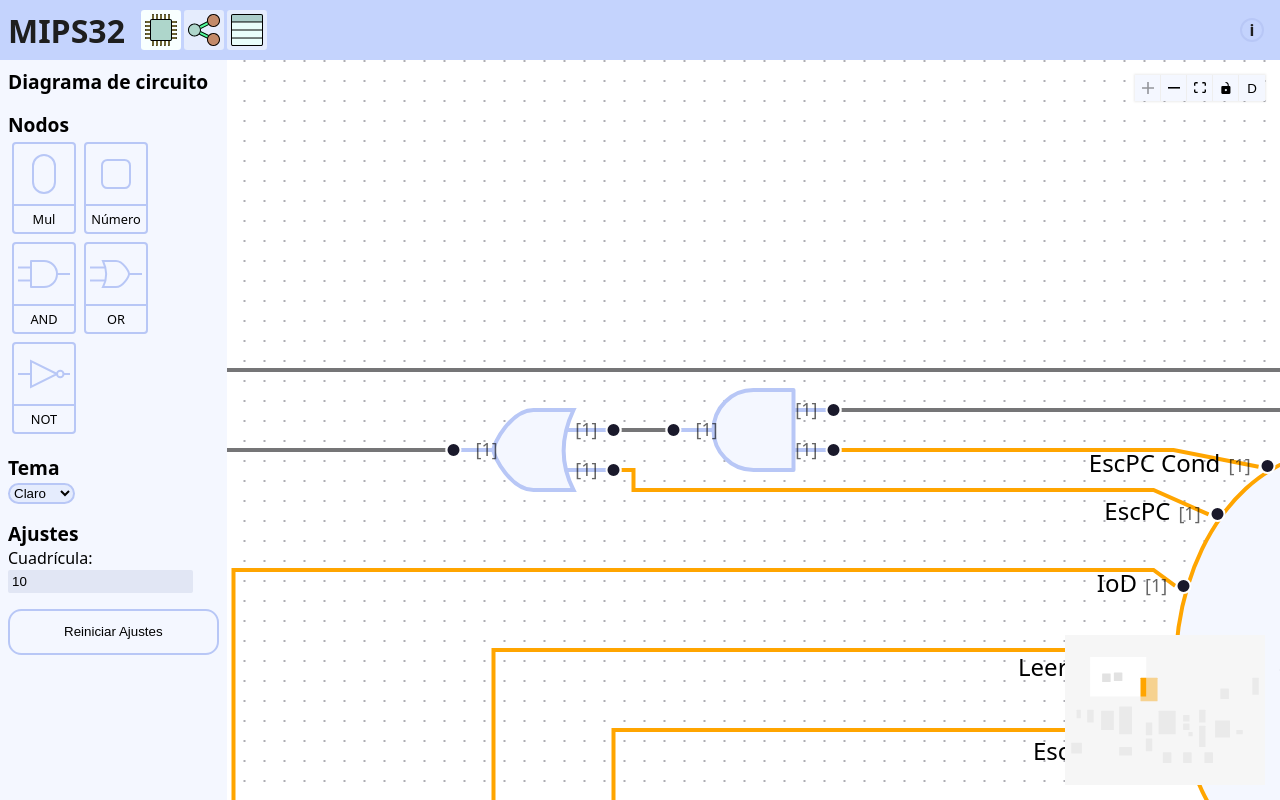
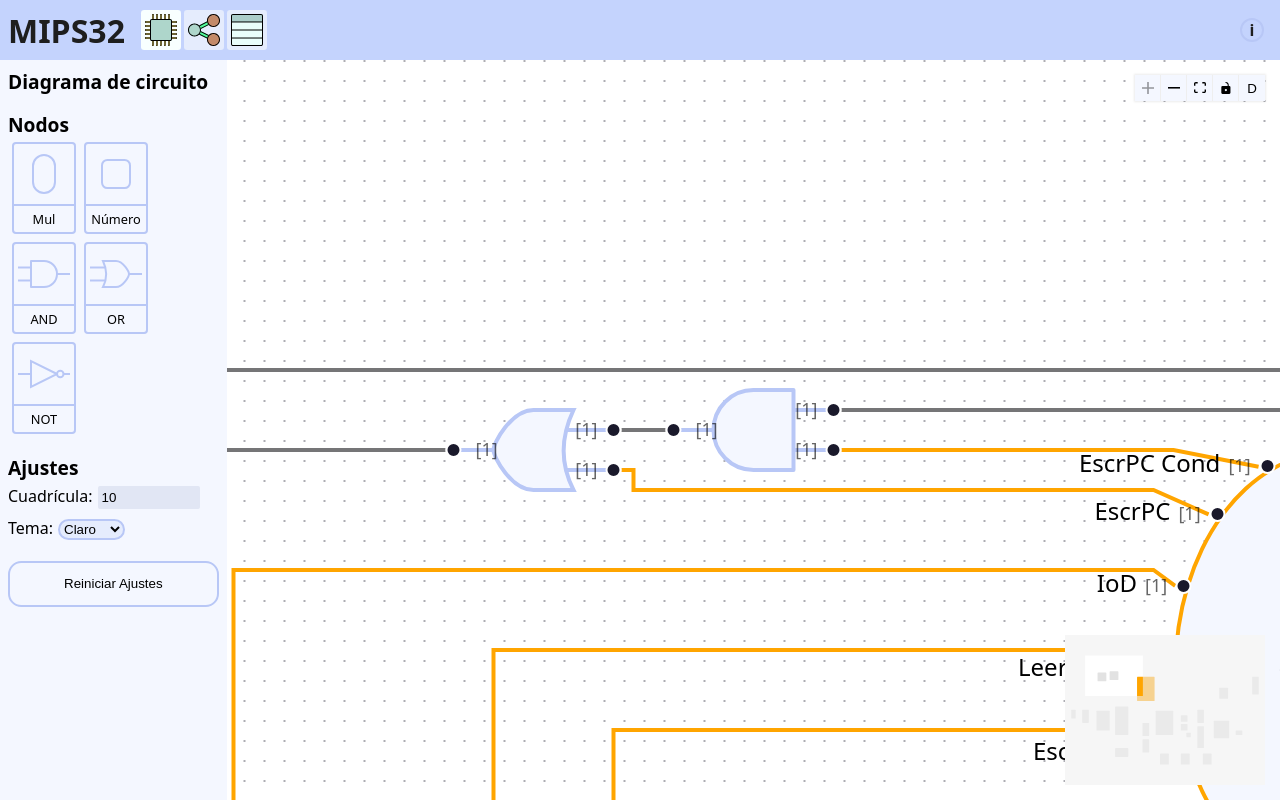
Before and after one commit to DiegoURJC1/mips32_editor_00, a React (Vite) app: page / in a window 1280 px wide. Built offline with nearby package versions, Linux system fonts and the light colour scheme; a web font is replaced by a local one.

Commit message:
Adjustments

```diff
--- a/src/App.css
+++ b/src/App.css
@@ -48,8 +48,8 @@
 .about-panel {
     background-color: var(--background-color);
     color: var(--text-color);
-    width: 30%;
-    height: 30%;
+    width: 40%;
+    height: 40%;
     display: flex;
     flex-direction: column;
     border-radius: var(--border-radius);
@@ -71,9 +71,7 @@
 }
 
 .info-panel-content {
-    justify-self: center;
-    display: flex;
-    align-items: center;
-    justify-content: center;
     text-align: center;
+    margin-top: 1rem;
+    line-height: 1.6;
 }
--- a/src/common-data/statesData.js
+++ b/src/common-data/statesData.js
@@ -9,8 +9,8 @@ export const headersData = [
     "MemaReg",
     "FuentePC1",
     "FuentePC0",
-    "AlUOp1",
-    "AlUOp0",
+    "ALUOp1",
+    "ALUOp0",
     "SelALUB1",
     "SelALUB0",
     "SelALUA",
--- a/src/flows/mips/initial-elements/initialNodes.js
+++ b/src/flows/mips/initial-elements/initialNodes.js
@@ -19,6 +19,7 @@ export function initialNodes(
     setNumHandlesControl,
 ) {
     return [
+        /*
         {
             id: 'test',
             type: 'test',
@@ -28,7 +29,7 @@ export function initialNodes(
                 height: '80px',
             },
             position: { x: 350, y: 1110 },
-        },
+        },*/
 
         {
             id: 'and',
--- a/src/flows/mips/nodes/common/handles/handleLists.js
+++ b/src/flows/mips/nodes/common/handles/handleLists.js
@@ -461,7 +461,7 @@ export function getControlHandles(size, handlePositions) {
             type: "source",
             position: Position.Left,
             bits: 1,
-            label: "EscPC Cond",
+            label: "EscrPC Cond",
             style: handlePositions.pcWriteCondOutput,
             positionInverted: true,
             isLeft: true,
@@ -471,7 +471,7 @@ export function getControlHandles(size, handlePositions) {
             type: "source",
             position: Position.Left,
             bits: 1,
-            label: "EscPC",
+            label: "EscrPC",
             style: handlePositions.pcWriteOutput,
             positionInverted: true,
             isLeft: true,
@@ -511,7 +511,7 @@ export function getControlHandles(size, handlePositions) {
             type: "source",
             position: Position.Left,
             bits: 1,
-            label: "MemoReg",
+            label: "MemaReg",
             style: handlePositions.memToRegOutput,
             positionInverted: true,
             isLeft: true,
@@ -551,7 +551,7 @@ export function getControlHandles(size, handlePositions) {
             type: "source",
             position: Position.Right,
             bits: 2,
-            label: "ALUSrcB",
+            label: "SelALUB",
             style: handlePositions.aluSrcBOutput,
             positionInverted: true,
             isLeft: true,
@@ -561,7 +561,7 @@ export function getControlHandles(size, handlePositions) {
             type: "source",
             position: Position.Right,
             bits: 1,
-            label: "ALUSrcA",
+            label: "SelALUA",
             style: handlePositions.aluSrcAOutput,
             positionInverted: true,
             isLeft: true,
--- a/src/flows/mips/nodes/common/node-toobar/CustomNodeToolbar.jsx
+++ b/src/flows/mips/nodes/common/node-toobar/CustomNodeToolbar.jsx
@@ -118,7 +118,7 @@ export default function CustomNodeToolbar(props) {
                                         <li key={handle.id}>
                                             {handle.name || handle.label}
                                             <br /> Bits: {handle.bits || 'Nan'}
-                                            <br /> Num: {handle.connectioncount || "∞"}
+                                            <br /> Num máx de conexiones: {handle.connectioncount || "∞"}
                                         </li>
                                     ))}
                                 </ul>
--- a/src/modules/about-panel/AboutPanel.jsx
+++ b/src/modules/about-panel/AboutPanel.jsx
@@ -4,8 +4,10 @@ export default function AboutPanel (props) {
         <div className="about-panel" onClick={(e) => e.stopPropagation()}>
             <div className="info-panel-title">Acerca de</div>
             <div className="info-panel-content">
-                Proyecto realizado por Diego Gil Luengo.<br/><br/>
-                Estudiante de la Universidad Rey Juan Carlos en el grado de Ingeniería de Computadores.
+                Proyecto realizado por Diego Gil Luengo en el curso académico 2024-2025.<br/><br/>
+                Estudiante de la Universidad Rey Juan Carlos en el grado de Ingeniería de Computadores.<br/><br/>
+                <a href={"https://github.com/DiegoURJC1/mips32_editor_00"}>Github</a> del proyecto.<br/><br/>
+                Este proyecto está bajo licencia CC BY-NC
             </div>
         </div>
     </div>
--- a/src/modules/side-panel/SidePanel.jsx
+++ b/src/modules/side-panel/SidePanel.jsx
@@ -40,22 +40,7 @@ export default function SidePanel(props) {
                     )}
                 </div>
             </div>
-            <div className={"color-settings"}>
-                <label htmlFor="theme">
-                    <div className="side-panel-section-title">
-                        Tema
-                    </div>
-                    <BasicSelect
-                        id="theme"
-                        value={theme}
-                        onChange={(e) => setThemeMode(e.target.value)}
-                    >
-                        <option value={themes.light}>Claro</option>
-                        <option value={themes.dark}>Oscuro</option>
-                    </BasicSelect>
-                </label>
 
-            </div>
             <div className={"settings"}>
                 <div className="side-panel-section-title">
                     Ajustes
@@ -69,7 +54,22 @@ export default function SidePanel(props) {
                         onChange={props.onChangeGrid}
                         value={props.settings.grid.gap}
                         inputMode="numeric"
+                        style={{width: '45%', margin: '5px'}}
                     ></BasicInputSmall>
+                </div>
+                <div className={"color-settings"}>
+                    <label htmlFor="theme">
+                        Tema:
+                        <BasicSelect
+                            id="theme"
+                            value={theme}
+                            onChange={(e) => setThemeMode(e.target.value)}
+                            style={{margin: '5px'}}
+                        >
+                            <option value={themes.light}>Claro</option>
+                            <option value={themes.dark}>Oscuro</option>
+                        </BasicSelect>
+                    </label>
                 </div>
             </div>
 
```
